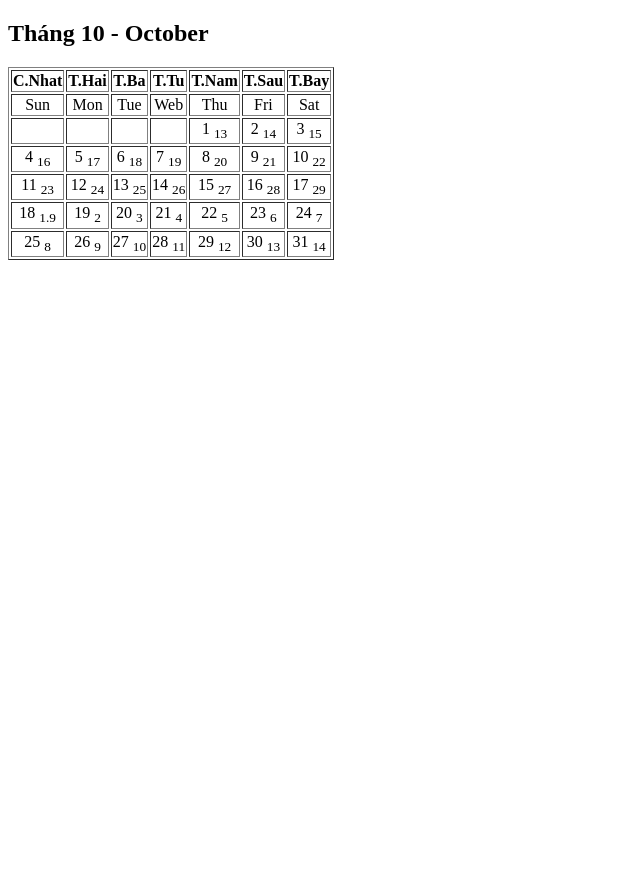
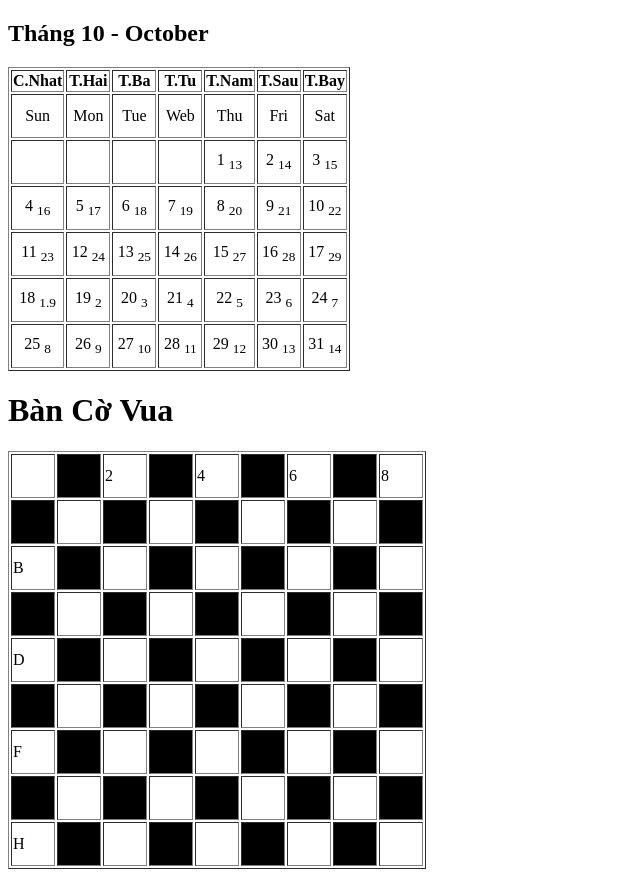
Before and after one commit to thnhdtdev/Form_Calendar, a plain HTML site: page index.html in a window 1280 px wide. Shown: the whole page, without its empty margins (0-640 px from the left). Before the commit the page ends 800 px from the top, so only its background shows below. Drawn offline with Linux system fonts and the light colour scheme.

Commit message:
update_add_chess

```diff
--- a/index.html
+++ b/index.html
@@ -5,6 +5,22 @@
     <meta name="viewport" content="width=device-width, initial-scale=1.0">
     <title>Calendar</title>
 </head>
+<style>
+    td{
+        width: 40px;
+        height: 40px;
+    }
+    .form tr:nth-child(even) td:nth-child(2n+1)
+        {
+            background-color: #000;
+        }
+
+    .form tr:nth-child(odd) td:nth-child(2n)
+        {
+            background-color: #000;
+        }
+
+</style>
 <body>
     <div>
         <h2>Tháng 10 - October</h2>
@@ -81,5 +97,114 @@
         </table>
     </div>
 
+
+
+    <div class="form">
+        <h1>Bàn Cờ Vua</h1>
+        <table border="1" class="one">
+                <tr>
+                    <td></td>
+                    <td>1</td>
+                    <td>2</td>
+                    <td>3</td>
+                    <td>4</td>
+                    <td>5</td>
+                    <td>6</td>
+                    <td>7</td>
+                    <td>8</td>
+                </tr>
+
+                <tr>
+                    <td>A</td>
+                    <td></td>
+                    <td></td>
+                    <td></td>
+                    <td></td>
+                    <td></td>
+                    <td></td>
+                    <td></td>
+                    <td></td>
+                </tr>
+                <tr>
+                    <td>B</td>
+                    <td></td>
+                    <td></td>
+                    <td></td>
+                    <td></td>
+                    <td></td>
+                    <td></td>
+                    <td></td>
+                    <td></td>
+                </tr>
+                <tr>
+                    <td>C</td>
+                    <td></td>
+                    <td></td>
+                    <td></td>
+                    <td></td>
+                    <td></td>
+                    <td></td>
+                    <td></td>
+                    <td></td>
+                </tr>
+                <tr>
+                    <td>D</td>
+                    <td></td>
+                    <td></td>
+                    <td></td>
+                    <td></td>
+                    <td></td>
+                    <td></td>
+                    <td></td>
+                    <td></td>
+                </tr>
+                <tr>
+                    <td>E</td>
+                    <td></td>
+                    <td></td>
+                    <td></td>
+                    <td></td>
+                    <td></td>
+                    <td></td>
+                    <td></td>
+                    <td></td>
+                </tr>
+                <tr>
+                    <td>F</td>
+                    <td></td>
+                    <td></td>
+                    <td></td>
+                    <td></td>
+                    <td></td>
+                    <td></td>
+                    <td></td>
+                    <td></td>
+                </tr>
+                <tr>
+                    <td>G</td>
+                    <td></td>
+                    <td></td>
+                    <td></td>
+                    <td></td>
+                    <td></td>
+                    <td></td>
+                    <td></td>
+                    <td></td>
+                </tr>
+                <tr>
+                    <td>H</td>
+                    <td></td>
+                    <td></td>
+                    <td></td>
+                    <td></td>
+                    <td></td>
+                    <td></td>
+                    <td></td>
+                    <td></td>
+                </tr>
+
+        </table>
+    </div>
+
 </body>
 </html>
```
